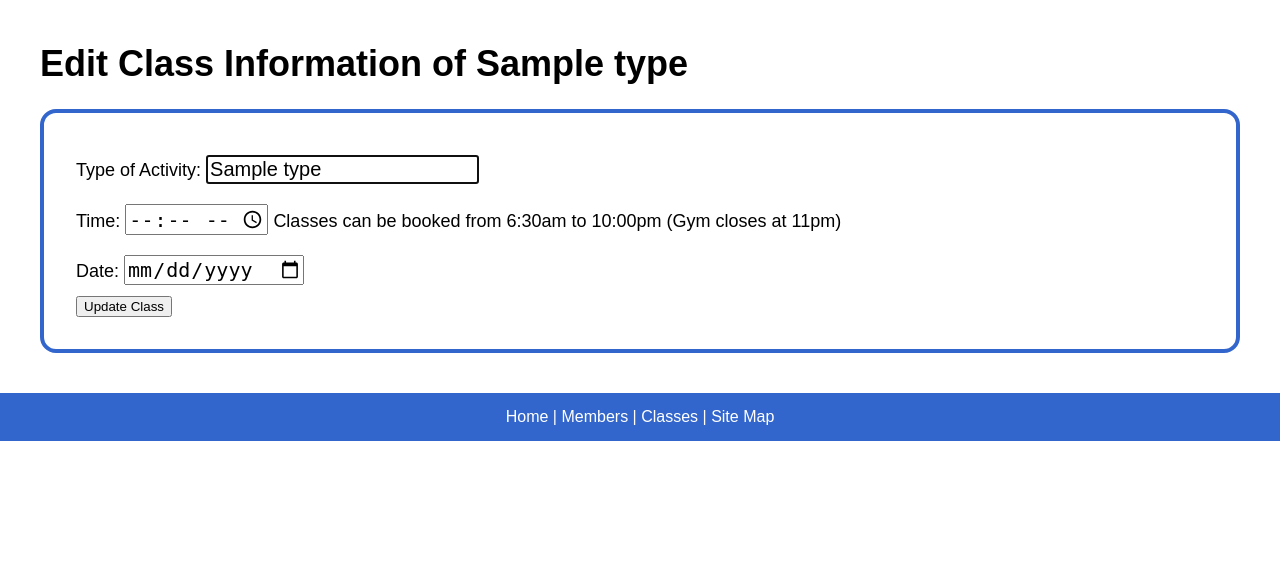
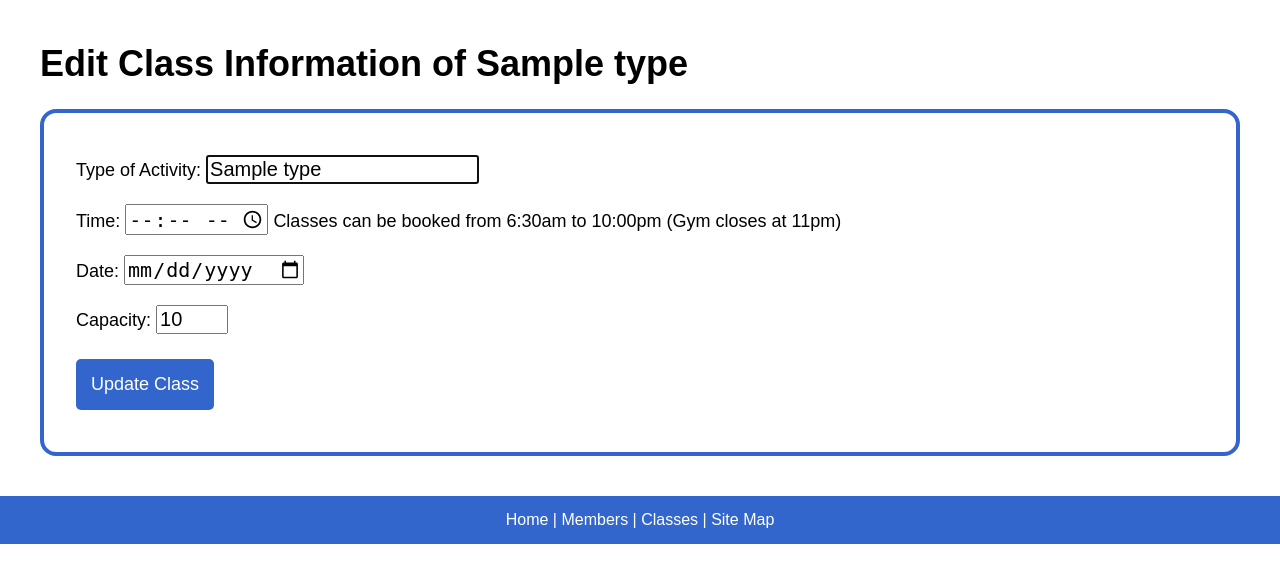
Before and after one commit to kevinmuldoon-github/gym-membership-system, a Flask app: page /classes/1/edit_class in a window 1280 px wide. Shown: the part 204-787 px from the top of the page. Run offline with Flask 2, Linux system fonts and the light colour scheme; a database or web service that is not in the repository returns one stand-in record (values such as "Sample title"); some libraries are stand-ins or nearby versions; some web fonts are replaced.

Commit message:
Added new capacity attribute to activities

```diff
--- a/console.py
+++ b/console.py
@@ -15,11 +15,11 @@ member_repository.create_member(member_2)
 member_3 = Member("Ronnie Coleman", "False", "False")
 member_repository.create_member(member_3)
 
-activity_1 = Activity("Boxing", "2022-07-15", "19:00")
+activity_1 = Activity("Boxing", "2022-07-15", "19:00", 5)
 activity_repository.create_activity(activity_1)
-activity_2 = Activity("Swimming", "2022-12-25" , "12:00")
+activity_2 = Activity("Swimming", "2022-12-25" , "12:00", 3)
 activity_repository.create_activity(activity_2)
-activity_3 = Activity("Yoga", "2023-01-01" ,"09:00")
+activity_3 = Activity("Yoga", "2023-01-01" ,"09:00", 10)
 activity_repository.create_activity(activity_3)
 
 booking_1 = Booking (member_1, activity_1)
--- a/controllers/activity_controller.py
+++ b/controllers/activity_controller.py
@@ -5,7 +5,6 @@ from flask import Blueprint
 from models.activity import Activity
 
 import repositories.activity_repository as activity_repository
-import repositories.date_repository as date_repository
 
 activities_blueprint = Blueprint("classes", __name__)
 
@@ -34,7 +33,8 @@ def edit_activity(id):
     type = request.form['type']
     date = request.form['date']
     time = request.form['time']
-    activity = Activity(type, date, time, id)
+    capacity = request.form['capacity']
+    activity = Activity(type, date, time, capacity, id)
     activity_repository.edit_activity(activity)
     return redirect ('/classes') # Redirect to main classes page
 
@@ -55,7 +55,7 @@ def create_activity():
     type = request.form['type']
     date = request.form['date']
     time = request.form['time']
-
-    activity = Activity(type, date, time) # Create activity object
+    capacity = request.form['capacity']
+    activity = Activity(type, date, time, capacity) # Create activity object
     activity_repository.create_activity(activity) # Add new activity to database
     return redirect ('/classes') # Redirect user to main classes page
--- a/db/amazing_gym.sql
+++ b/db/amazing_gym.sql
@@ -13,7 +13,8 @@ CREATE TABLE activities(
     id SERIAL PRIMARY KEY,
     type VARCHAR(255),
     date DATE,
-    time VARCHAR(255)
+    time VARCHAR(255),
+    capacity INT
 );
 
 CREATE TABLE bookings(
--- a/models/activity.py
+++ b/models/activity.py
@@ -4,8 +4,9 @@ from sqlite3 import DateFromTicks
 
 
 class Activity:
-    def __init__(self, type, date,time, id = None):
+    def __init__(self, type, date, time, capacity, id = None):
         self.type = type
         self.date = date
         self.time = time
+        self.capacity = capacity
         self.id = id
--- a/repositories/activity_repository.py
+++ b/repositories/activity_repository.py
@@ -6,8 +6,8 @@ from models.booking import Booking
 
 # Function to insert a new activity/class to the gym database
 def create_activity(activity):
-    sql = "INSERT INTO activities (type, date, time) VALUES (%s, %s, %s) RETURNING id"
-    values = [activity.type , activity.date, activity.time]
+    sql = "INSERT INTO activities (type, date, time, capacity) VALUES (%s, %s, %s, %s) RETURNING id"
+    values = [activity.type , activity.date, activity.time, activity.capacity]
     results = run_sql(sql,values)
 
     activity.id = results[0]['id']
@@ -15,8 +15,8 @@ def create_activity(activity):
 
 # Function to edit/update a specific activity i.e. gym class
 def edit_activity(activity):
-    sql = "UPDATE activities SET (type, date, time) = (%s, %s, %s) WHERE id = %s"
-    values = [activity.type , activity.date, activity.time, activity.id]
+    sql = "UPDATE activities SET (type, date, time, capacity) = (%s, %s, %s, %s) WHERE id = %s"
+    values = [activity.type , activity.date, activity.time, activity.capacity, activity.id]
     run_sql(sql,values)
 
 # Function to show a select/show a specific activity
@@ -27,7 +27,7 @@ def select(id):
     result = run_sql(sql, values)[0]
 
     if result is not None:
-        activity = Activity (result['type'] , result['date'] , result['time'] , result['id'])
+        activity = Activity (result['type'] , result['date'] , result['time'] , result['capacity'],  result['id'])
     return activity
 
 # # Function to find off-peak activities
@@ -41,7 +41,7 @@ def select_off_peak_activities():
         time_list = result['time'].split(":")
         time_number = int(time_list[0])
         if time_number >10 and time_number < 16:
-            activity = Activity (result['type'] , result['date'] , result['time'] , result['id'])
+            activity = Activity (result['type'] , result['date'] , result['time'] , result['capacity'] , result['id'])
             activities.append(activity)
     return activities
 
@@ -53,7 +53,7 @@ def select_all():
     results = run_sql(sql)
 
     for result in results:
-        activity = Activity (result['type'] , result['date'] , result['time'] , result['id'])
+        activity = Activity (result['type'] , result['date'] , result['time'] , result['capacity'] , result['id'])
         activities.append(activity)
     return activities
 
--- a/repositories/member_repository.py
+++ b/repositories/member_repository.py
@@ -71,6 +71,6 @@ def find_activities_for_member(id):
     results = run_sql(sql,values)
 
     for result in results:
-        activity = Activity(result['type'], result['date'], result['time'] , result['id'])
+        activity = Activity(result['type'], result['date'], result['time'] , result['capacity'] , result['id'])
         activities.append(activity)
     return activities
--- a/static/style.css
+++ b/static/style.css
@@ -195,7 +195,7 @@ input[type=submit]:hover {
 }
 
 .booking-box{
-    margin:15px;
+    margin:15px 15px 15px 0;
     width:45%;
 }
 
--- a/templates/bookings/new_booking.html
+++ b/templates/bookings/new_booking.html
@@ -8,11 +8,11 @@
 
 <div class="booking-grid">
     <div class="booking-box">
-        <h2>Book Class for Standard Member</h2>
+        <h2>Standard Members</h2>
         <p>Standard members can only book a class during off-peak hours (10am to 4pm).</p>
     </div>
     <div class="booking-box">
-        <h2>Book Class for Premium Member</h2>
+        <h2>Premium Members</h2>
         <p>Premium members are permitted to book any class at the gym.</p>
     </div>
 
--- a/templates/bookings/show_booking.html
+++ b/templates/bookings/show_booking.html
@@ -24,6 +24,11 @@
         <td><strong>Date</strong></td>
         <td>{{activity.date}}</td>
     </tr>
+
+    <tr>
+        <td><strong>Capacity</strong></td>
+        <td>{{activity.capacity}}</td>
+    </tr>
 </table>
 
 
--- a/templates/classes/edit_class.html
+++ b/templates/classes/edit_class.html
@@ -21,7 +21,12 @@
         <input type="date" id="date" name="date" value="{{activity.date}}" required>
     </div>
 
-    <button type="submit">Update Class</button>
+    <div>
+        <label for="capacity">Capacity:</label>
+        <input type="number" id="capacity" name="capacity" value="{{activity.capacity}}" required  min="1" max="30">
+    </div>
+
+    <input type="submit" value="Update Class" />
     </form>
 
 
--- a/templates/classes/index.html
+++ b/templates/classes/index.html
@@ -14,6 +14,7 @@
             <th>Type of Activity</th>
             <th>Time</th>
             <th>Date</th>
+            <th>Capacity</th>
             <th colspan="3"><strong>Class Management</strong></th>
         </tr>
     </thead>
@@ -24,6 +25,7 @@
         <td><a href="/classes/{{activity.id}}">{{activity.type}}</a></td>
         <td>{{activity.time}}</td>
         <td>{{activity.date}}</td>
+        <td>{{activity.capacity}}</td>
         <td><button class="index-button"><a href="/classes/{{activity.id}}"><i class="fa-solid fa-circle-info"></i> &nbsp;View Class</a></button></td>
         <td><button class="index-button"><a href="/classes/{{activity.id}}/edit_class"><i class="fa-solid fa-pen-to-square"></i> &nbsp;Edit Class</a></button></td>
         <td>
--- a/templates/classes/new_class.html
+++ b/templates/classes/new_class.html
@@ -23,7 +23,10 @@
     <input type="date" id="date" name="date" placeholder="Enter Date" required>
 </div>
 
-
+<div>
+    <label for="capacity">Capacity:</label>
+    <input type="number" id="capacity" name="capacity" value="10" required  min="1" max="30">
+</div>
 
 <input type="submit" value="Add Class to Gym" />
 </form>
--- a/templates/classes/show_class.html
+++ b/templates/classes/show_class.html
@@ -19,6 +19,10 @@
     <tr>
         <td><strong>Date</strong></td>
         <td>{{activity.date}}</td>
+    </tr>
+    <tr>
+        <td><strong>Capacity</strong></td>
+        <td>{{activity.capacity}}</td>
     </tr>
 </table>
 
--- a/templates/members/edit_member.html
+++ b/templates/members/edit_member.html
@@ -32,8 +32,7 @@
             </option>
         </select>
     </div>
-
-    <button type="submit">Update Member</button>
+    <input type="submit" value="Update Member" />
     </form>
 
 
--- a/templates/members/show_member.html
+++ b/templates/members/show_member.html
@@ -32,6 +32,7 @@
             <th><strong>Type of Activity</strong></th>
             <th><strong>Time</strong></th>
             <th><strong>Date</strong></th>
+            <th><strong>Capacity</strong></th>
             <th colspan="3"><strong>Class Management</strong></th>
         </tr>
     </thead>
@@ -42,6 +43,7 @@
         <td><a href="/classes/{{activity.id}}">{{activity.type}}</a></td>
         <td>{{activity.time}}</td>
         <td>{{activity.date}}</td>
+        <td>{{activity.capacity}}</td>
         <td><button class="index-button"><a href="/classes/{{activity.id}}"><i class="fa-solid fa-circle-info"></i> &nbsp;View Class</a></button></td>
         <td><button class="index-button"><a href="/classes/{{activity.id}}/edit_class"><i class="fa-solid fa-pen-to-square"></i> &nbsp;Edit Class</a></button></td>
         <td>
```
Also changed, not shown: tests/activity_test.py (+8 -3 lines).
